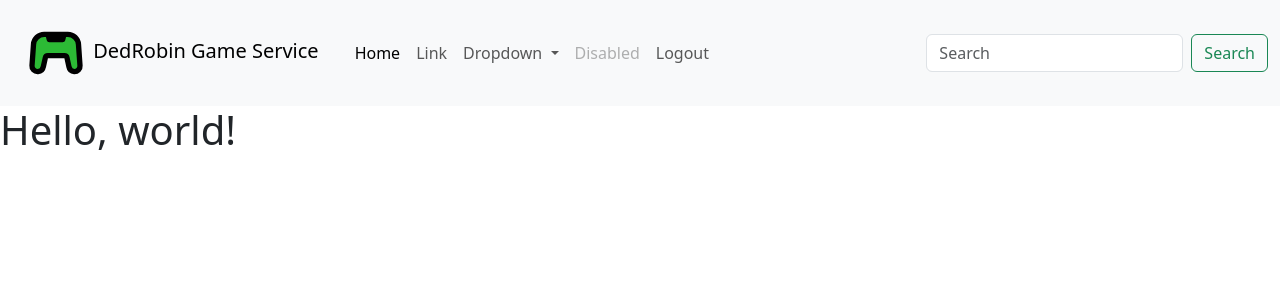
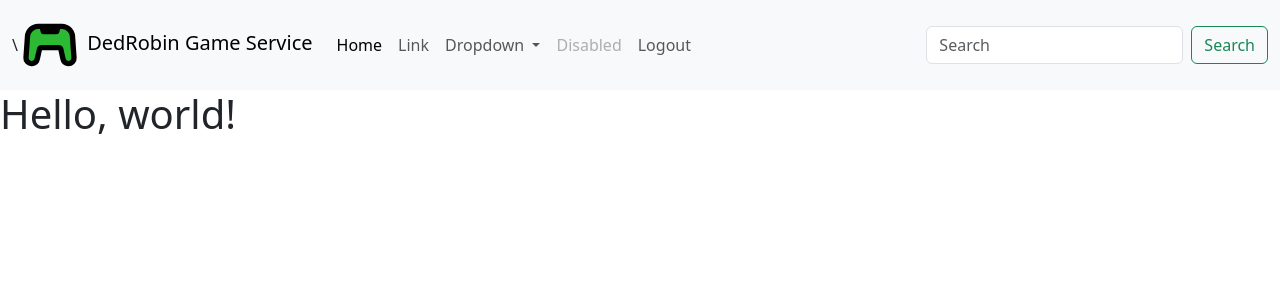
Before and after one commit to DedRobin/dedrobin_gs.by, a Django app: page / in a window 1280 px wide. Shown: the top 300 px of the page. Run offline with Django 4.2, Linux system fonts and the light colour scheme; the visitor is signed in with stand-in values (Sample User, id 1).

Commit message:
fix navbar

```diff
--- a/src/templates/navbar/navbar-brand.html
+++ b/src/templates/navbar/navbar-brand.html
@@ -1,6 +1,4 @@
-<nav class="navbar bg-body-tertiary">
-    <div class="container-fluid">
-        <a class="navbar-brand" href="#">
+<a class="navbar-brand" href="{% url 'index' %}">
     <svg fill="#000000" width="64px" height="64px" viewBox="0 0 24.00 24.00" id="game-consol"
          data-name="Flat Line" xmlns="http://www.w3.org/2000/svg" class="icon flat-line">
         <g id="SVGRepo_bgCarrier" stroke-width="0"></g>
@@ -17,5 +15,3 @@
     </svg>
     DedRobin Game Service
 </a>
-    </div>
-</nav>
--- a/src/templates/navbar/navbar.html
+++ b/src/templates/navbar/navbar.html
@@ -1,9 +1,10 @@
 <nav class="navbar navbar-expand-lg bg-body-tertiary">
     <div class="container-fluid">
 
-        {% include 'navbar/navbar-brand.html' %}
 
-        <div class="collapse navbar-collapse" id="navbarSupportedContent">
+        <div class="collapse navbar-collapse" id="navbarSupportedContent">\
+
+            {% include 'navbar/navbar-brand.html' %}
 
             <ul class="navbar-nav me-auto mb-2 mb-lg-0">
                 <li class="nav-item">
```
Lines whose indentation alone changed are shown as unchanged.
